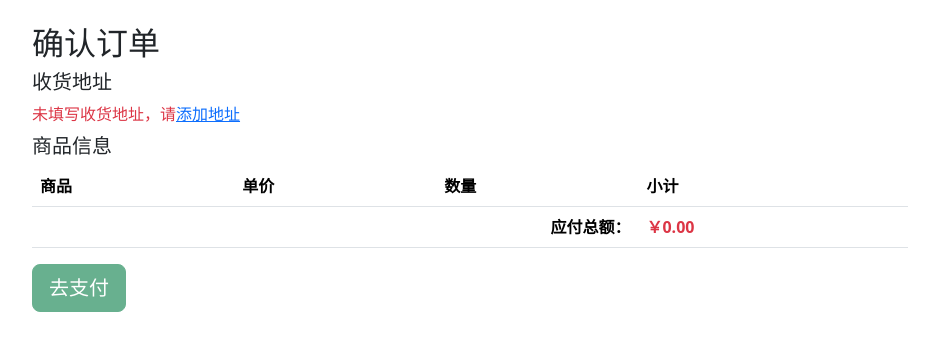
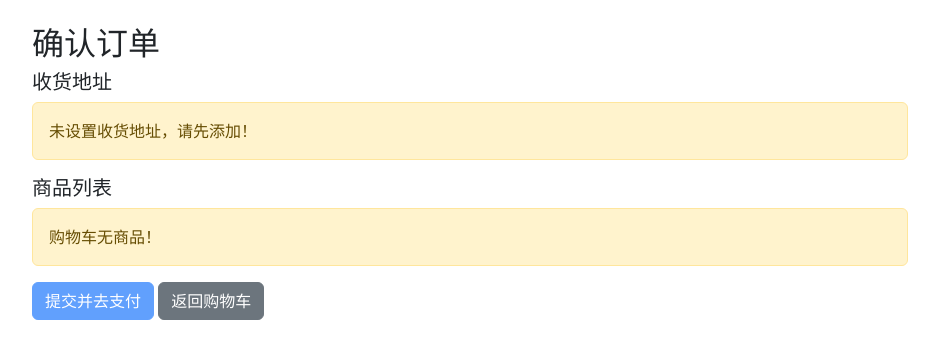
Before and after one commit to zlyyyds507/for-php, a PHP site: page /checkout.php in a window 1280 px wide. Shown: the top 359 px of the page, without its empty margins (170-1109 px from the left). Run offline with PHP 8.4, Linux system fonts and the light colour scheme; the visitor is signed in with stand-in values (Sample User, id 1); data that the repository does not hold is empty.

Commit message:
Add files via upload

```diff
--- a/checkout.php
+++ b/checkout.php
@@ -1,7 +1,11 @@
 <?php
 session_start();
 include 'config.php';
-if (!isset($_SESSION['user_id'])) { header('Location: login.php'); exit; }
+
+if (!isset($_SESSION['user_id'])) {
+    header('Location: login.php');
+    exit;
+}
 $user_id = $_SESSION['user_id'];
 
 // 获取当前订单使用的地址
@@ -42,10 +46,10 @@ if ($_SERVER['REQUEST_METHOD'] === 'POST' && isset($_POST['pay'])) {
     } elseif (empty($cart_products)) {
         $err = "购物车为空，无法下单！";
     } else {
-        // 1. 新增订单主表（状态设为待付款/pending）
+        // 1. 新增订单主表（状态设为待付款/已用中文）
         $address_id = $address['id'];
         $now = date('Y-m-d H:i:s');
-        $status = 'pending'; // 订单初始状态，和表结构一致
+        $status = '待付款'; // 中文
         $sql = "INSERT INTO `orders` (user_id, address_id, total, status, created_at) VALUES ($user_id, $address_id, $total, '$status', '$now')";
         $res = $conn->query($sql);
         if (!$res) {
@@ -83,48 +87,43 @@ if ($_SERVER['REQUEST_METHOD'] === 'POST' && isset($_POST['pay'])) {
     <h2>确认订单</h2>
     <h5>收货地址</h5>
     <?php if ($address): ?>
-        <div class="mb-2">
-            <?php
-                echo htmlspecialchars($address['name']) . '，';
-                echo htmlspecialchars($address['phone']) . '，';
-                echo htmlspecialchars($address['province'].$address['city'].$address['detail']);
-            ?>
-            <a href="address.php" class="btn btn-link btn-sm">更换地址</a>
+        <div class="mb-3">
+            <?php echo htmlspecialchars($address['name']); ?>，<?php echo htmlspecialchars($address['phone']); ?>，
+            <?php echo htmlspecialchars($address['province'] . $address['city'] . $address['detail']); ?>
         </div>
     <?php else: ?>
-        <div class="text-danger mb-2">
-            未填写收货地址，请<a href="address.php">添加地址</a>
-        </div>
+        <div class="alert alert-warning">未设置收货地址，请先添加！</div>
     <?php endif; ?>
 
-    <h5>商品信息</h5>
-    <table class="table mt-2">
-        <tr>
-            <th>商品</th>
-            <th>单价</th>
-            <th>数量</th>
-            <th>小计</th>
-        </tr>
+    <h5>商品列表</h5>
+    <?php if ($cart_products): ?>
+    <table class="table">
+        <thead><tr><th>商品</th><th>单价</th><th>数量</th><th>小计</th></tr></thead>
+        <tbody>
         <?php foreach ($cart_products as $item): ?>
-        <tr>
-            <td><?php echo htmlspecialchars($item['name']); ?></td>
-            <td>￥<?php echo number_format($item['price'],2); ?></td>
-            <td><?php echo $item['qty']; ?></td>
-            <td>￥<?php echo number_format($item['subtotal'],2); ?></td>
-        </tr>
+            <tr>
+                <td><?php echo htmlspecialchars($item['name']); ?></td>
+                <td>￥<?php echo number_format($item['price'], 2); ?></td>
+                <td><?php echo $item['qty']; ?></td>
+                <td>￥<?php echo number_format($item['subtotal'], 2); ?></td>
+            </tr>
         <?php endforeach; ?>
-        <tr>
-            <td colspan="3" class="text-end"><b>应付总额：</b></td>
-            <td class="text-danger"><b>￥<?php echo number_format($total,2); ?></b></td>
-        </tr>
+        </tbody>
     </table>
+    <div class="text-end mb-3">
+        <b>订单总额：</b><span class="text-danger">￥<?php echo number_format($total,2); ?></span>
+    </div>
+    <?php else: ?>
+        <div class="alert alert-warning">购物车无商品！</div>
+    <?php endif; ?>
 
     <?php if (!empty($err)): ?>
         <div class="alert alert-danger"><?php echo $err; ?></div>
     <?php endif; ?>
 
     <form method="post">
-        <button class="btn btn-success btn-lg" name="pay" type="submit" <?php if(!$address || !$cart_products): ?>disabled<?php endif; ?>>去支付</button>
+        <button name="pay" class="btn btn-primary" <?php if(!$address||!$cart_products)echo'disabled';?>>提交并去支付</button>
+        <a href="cart.php" class="btn btn-secondary">返回购物车</a>
     </form>
 </div>
 </body>
--- a/confirm_receive.php
+++ b/confirm_receive.php
@@ -6,7 +6,7 @@ if (!isset($_SESSION['user_id'])) { header('Location: login.php'); exit; }
 $order_id = intval($_GET['order_id']);
 $user_id = intval($_SESSION['user_id']);
 
-// 只允许已发货状态签收，签收后变成已签收
+// 只允许已发货状态签收，签收后变成已签收（中文）
 $sql = "UPDATE `orders` SET status='已签收', confirm_time=NOW() WHERE id=$order_id AND user_id=$user_id AND status='已发货'";
 $conn->query($sql);
 header("Location: user.php?signed=1");
--- a/pay.php
+++ b/pay.php
@@ -36,8 +36,8 @@ $conn->begin_transaction();
 try {
     // 扣钱
     $conn->query("UPDATE user SET balance = balance - {$order['total']} WHERE id = $user_id");
-    // 改订单状态
-    $conn->query("UPDATE orders SET status='paid', pay_time=NOW() WHERE id=$order_id");
+    // 改订单状态（用中文）
+    $conn->query("UPDATE orders SET status='已支付', pay_time=NOW() WHERE id=$order_id");
     $conn->commit();
 } catch(Exception $e) {
     $conn->rollback();
```
Also changed, not shown: user.php (+12 -22 lines).
